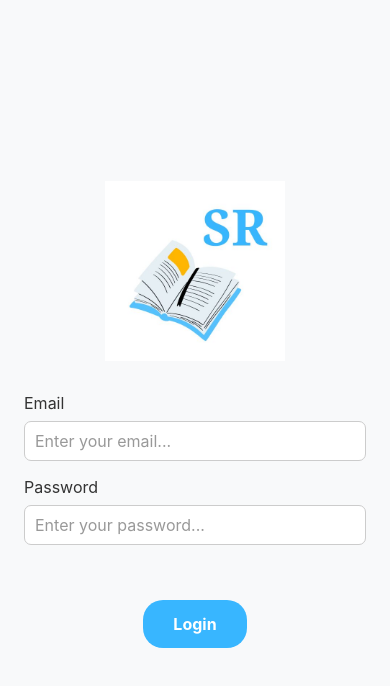
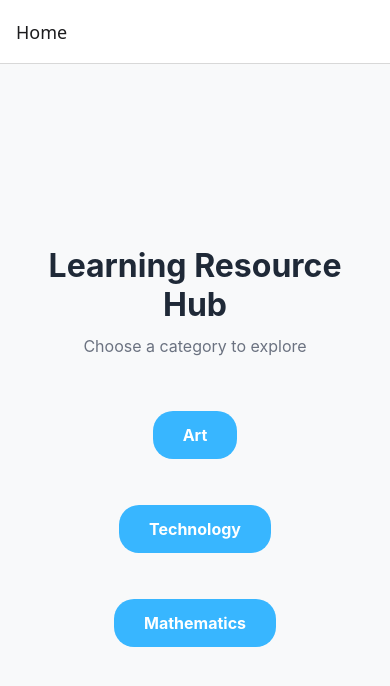
Before and after one commit to LeahRamp/IT6037-Team_Project, a React Native app in the folder app/StudentResourcesApp/: screen / in a window 390 px wide. Shown: the top 686 px of the page. Built offline with nearby package versions, Linux system fonts and the light colour scheme.

Commit message:
Changed app.sj

```diff
--- a/app/StudentResourcesApp/App.js
+++ b/app/StudentResourcesApp/App.js
@@ -3,9 +3,9 @@ import { StyleSheet, Text, View } from 'react-native';
 import { NavigationContainer } from '@react-navigation/native';
 import { createNativeStackNavigator } from '@react-navigation/native-stack';
 
-import Login from './screens/Login';
-import AdminPage from './screens/AdminPage';
-import TutorPage from './screens/TutorPage';
+// import Login from './screens/Login';
+// import AdminPage from './screens/AdminPage';
+// import TutorPage from './screens/TutorPage';
 import Home from './screens/Home';
 import Art from './screens/Art';
 import Technology from './screens/Technology';
@@ -19,14 +19,14 @@ const Stack = createNativeStackNavigator();
 export default function App() {
   return (
     <NavigationContainer>
-      <Stack.Navigator initialRouteName="Login">
-        <Stack.Screen
+      <Stack.Navigator initialRouteName="Home">
+        {/* <Stack.Screen
           name="Login"
           component={Login}
           options={{ headerShown: false }} // hide header on login screen
         />
         <Stack.Screen name="AdminPage" component={AdminPage} />
-        <Stack.Screen name="TutorPage" component={TutorPage} />
+        <Stack.Screen name="TutorPage" component={TutorPage} /> */}
         <Stack.Screen name="Home" component={Home} />
         <Stack.Screen name="Art" component={Art} />
         <Stack.Screen name="ViewArt" component={ViewArt} options={{ title: 'Art Details' }} />
```
